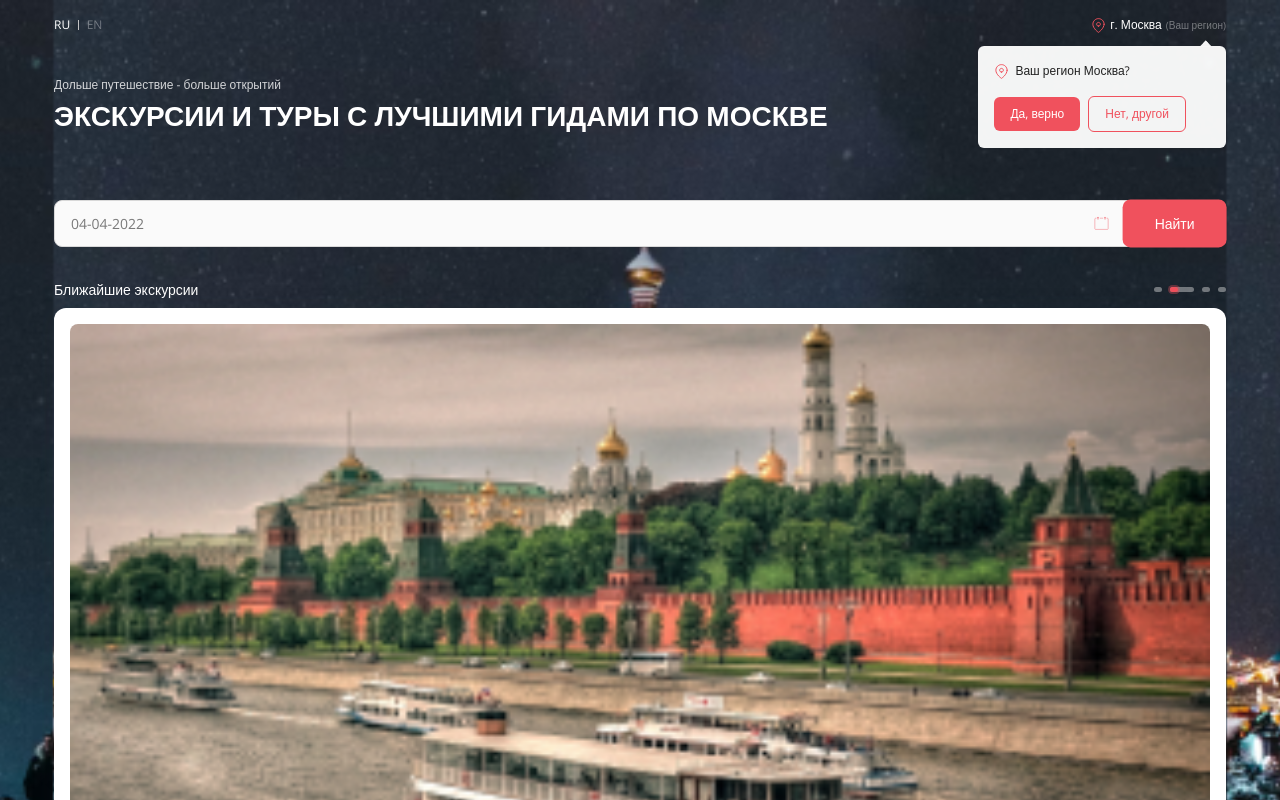
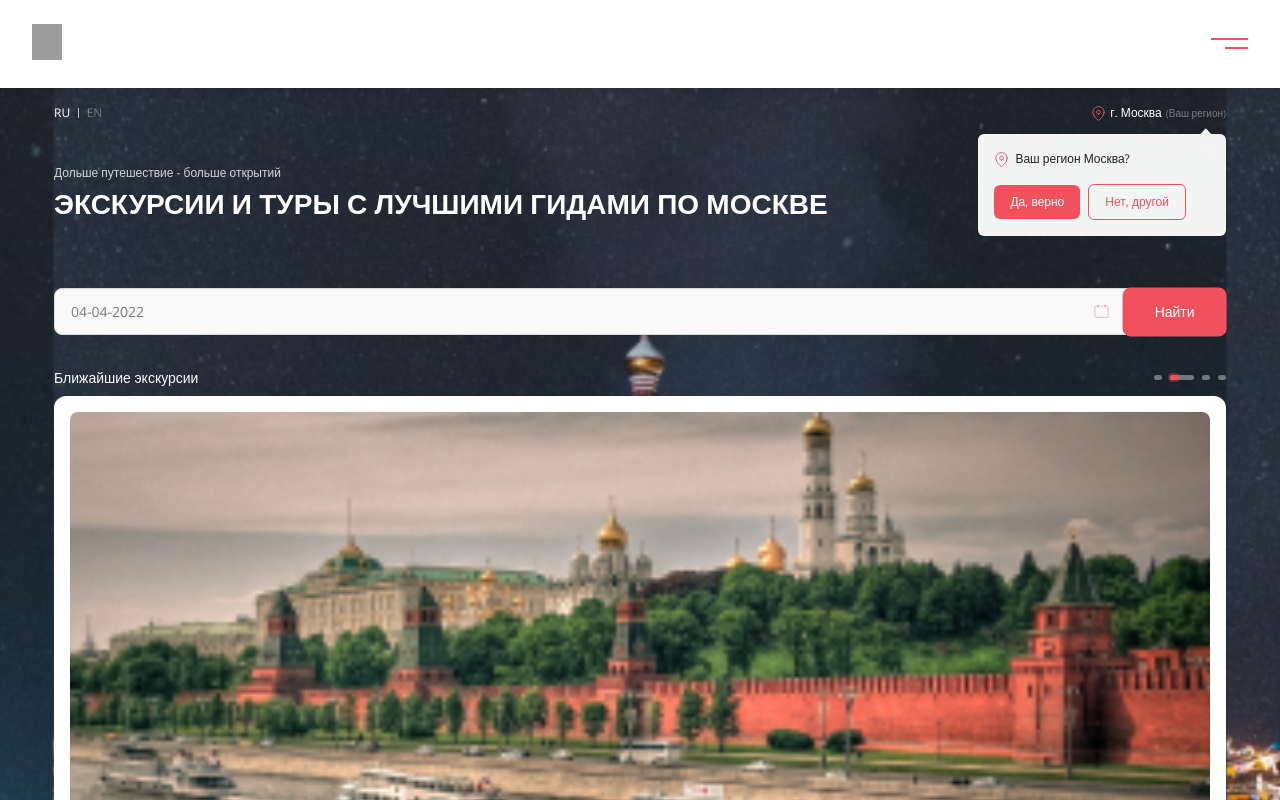
Before and after one commit to eleskin/uneed-guide-react-frontend, a Next.js app: page / in a window 1280 px wide. Shown: the top 800 px of the page. Built offline with nearby package versions, Linux system fonts and the light colour scheme; grey boxes are pictures that could not be loaded.

Commit message:
feature: Added Header and Menu to main page

```diff
--- a/pages/_app.js
+++ b/pages/_app.js
@@ -1,14 +1,22 @@
 import '/styles/normalize.scss';
 import '/styles/globals.scss';
 import Head from 'next/head';
-import {Fragment} from 'react';
+import {Fragment, useState} from 'react';
+import Header from '../components/Header/Header';
+import Menu from '../components/Menu/Menu';
 
 const App = ({Component, pageProps}) => {
+	const [isActiveMenu, setIsActiveMenu] = useState(false);
+	const [headerHeight, setHeaderHeight] = useState(0);
+
 	return (
 		<Fragment>
 			<Head>
 				<title>Uneed Guide</title>
 			</Head>
+			<style jsx global>{`body {overflow: ${isActiveMenu ? 'hidden' : 'auto '}}`}</style>
+			<Header isActiveMenu={isActiveMenu} setIsActiveMenu={setIsActiveMenu} setHeaderHeight={setHeaderHeight}/>
+			<Menu isActiveMenu={isActiveMenu} style={{height: `calc(100% - ${headerHeight}px)`}}/>
 			<Component {...pageProps} />
 		</Fragment>
 	);
```
